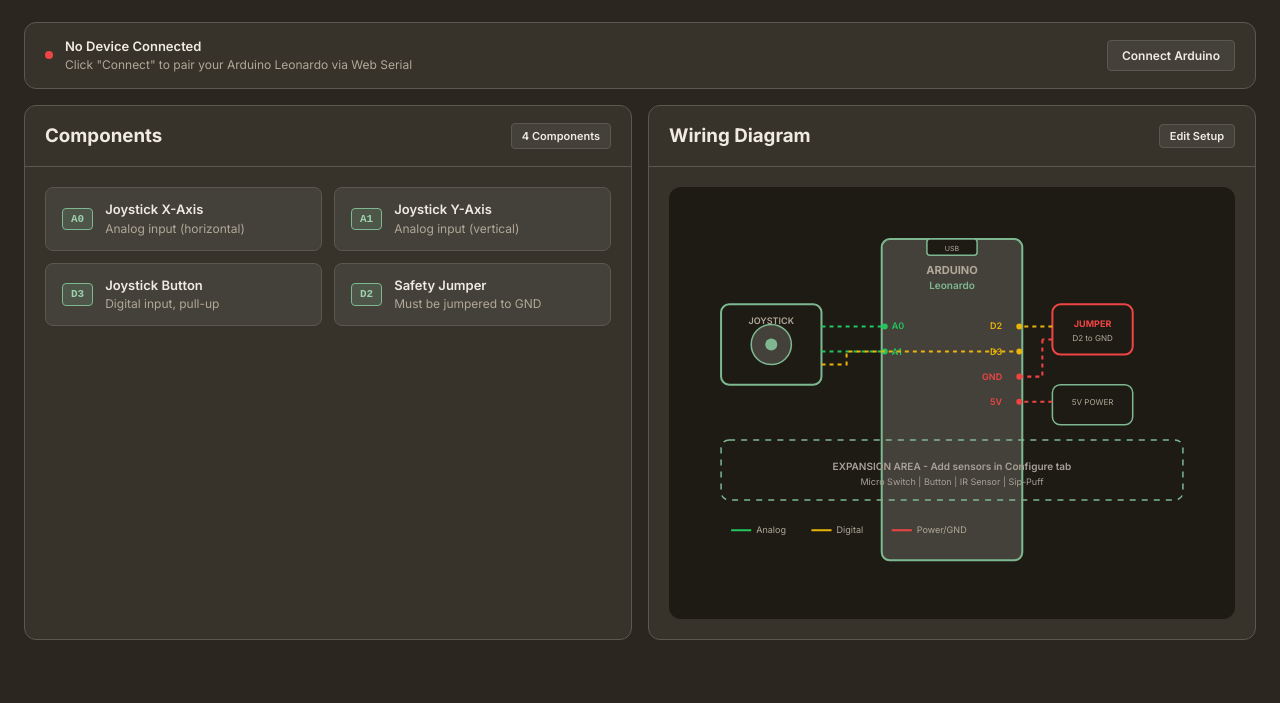
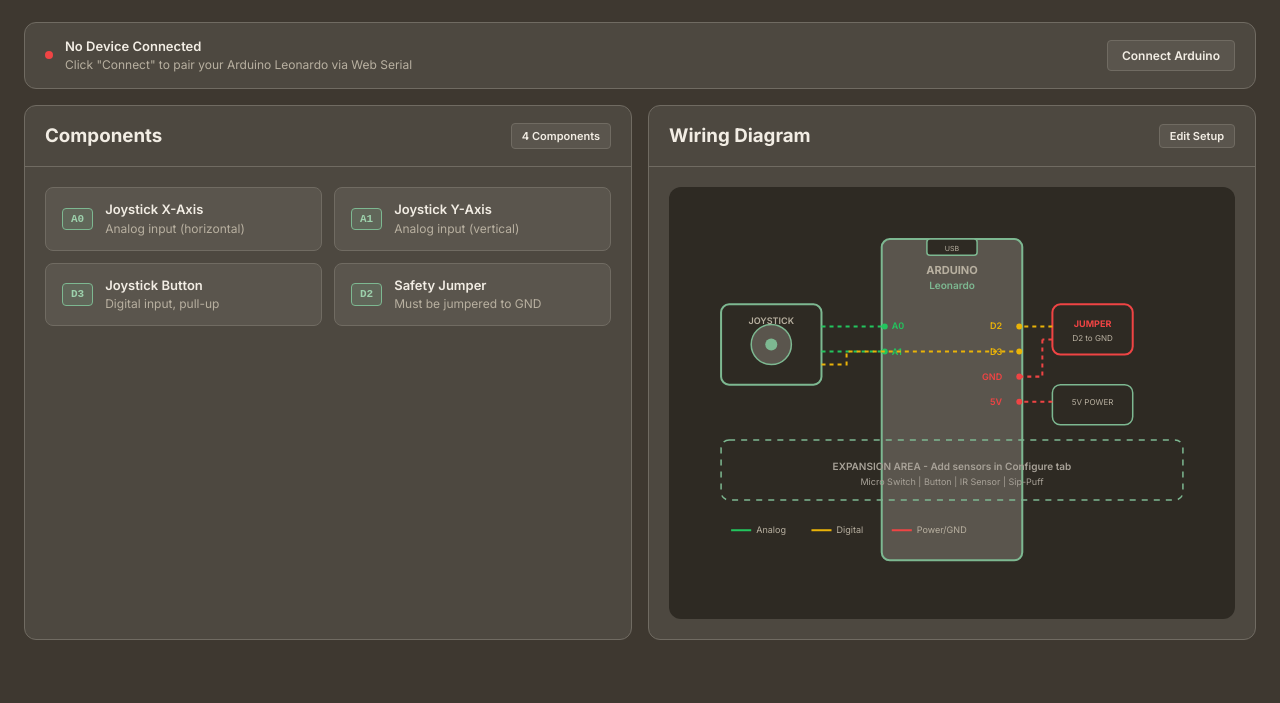
Before and after one commit to hamannkd-48/joystick_app, a website built with Vite: page app.html in a window 1280 px wide. Shown: the part 97-800 px from the top of the page. Built offline with nearby package versions, Linux system fonts and the light colour scheme; some packages are replaced by stand-ins of ours; no server answers.

Commit message:
brighten app green

```diff
--- a/css/app.css
+++ b/css/app.css
@@ -28,21 +28,21 @@
 }*/
 
 :root {
-  --bg: #2b2720;
-  --bg-card: #37322a;
-  --bg-dark: #1e1b15;
-  --surface: #44403a;
-  --surface-hover: #4a4742;
-  --border: #5c574f;
+  --bg: #3e3830;
+  --bg-card: #4d4840;
+  --bg-dark: #2e2a23;
+  --surface: #5a554d;
+  --surface-hover: #676259;
+  --border: #706b62;
   --border-active: #7db891;
-   --text: #f0ebe2;
-  --text-dim: #b0a898;
+  --text: #f2ede4;
+  --text-dim: #b8b0a0;
   --text-muted: #a8a298;
   --accent: #7db891;
   --accent-light: #9dd1ac;
   --accent-glow: rgba(125, 184, 145, 0.18);
-  --green: #6ab87e;/*#22c55e;*/
-  --green-glow: rgba(34, 197, 94, 0.15);
+  --green: #6ab87e;
+  --green-glow: rgba(106, 184, 126, 0.15);
   --red: #ef4444;
   --red-glow: rgba(239, 68, 68, 0.15);
   --yellow: #eab308;
```
